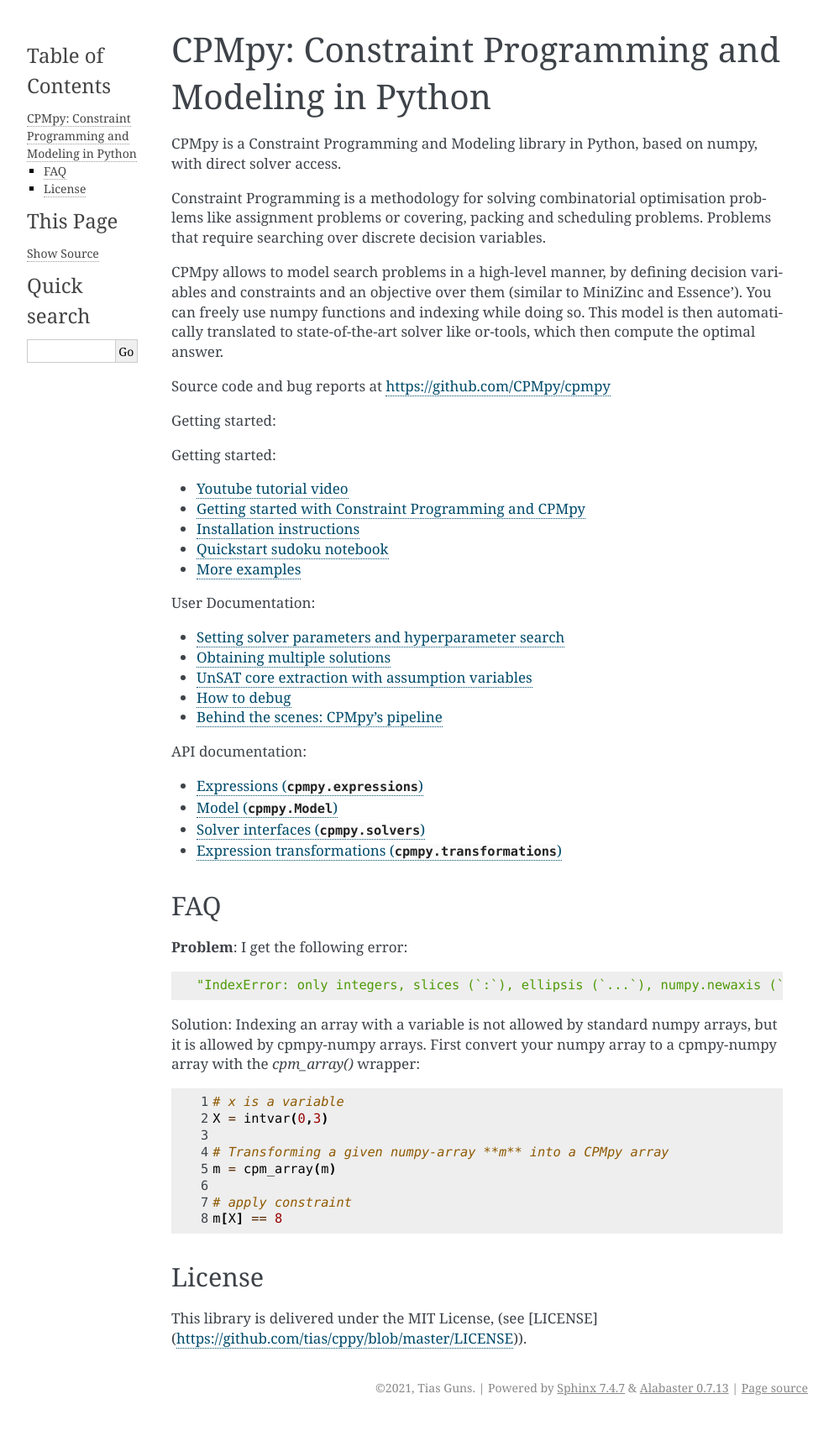
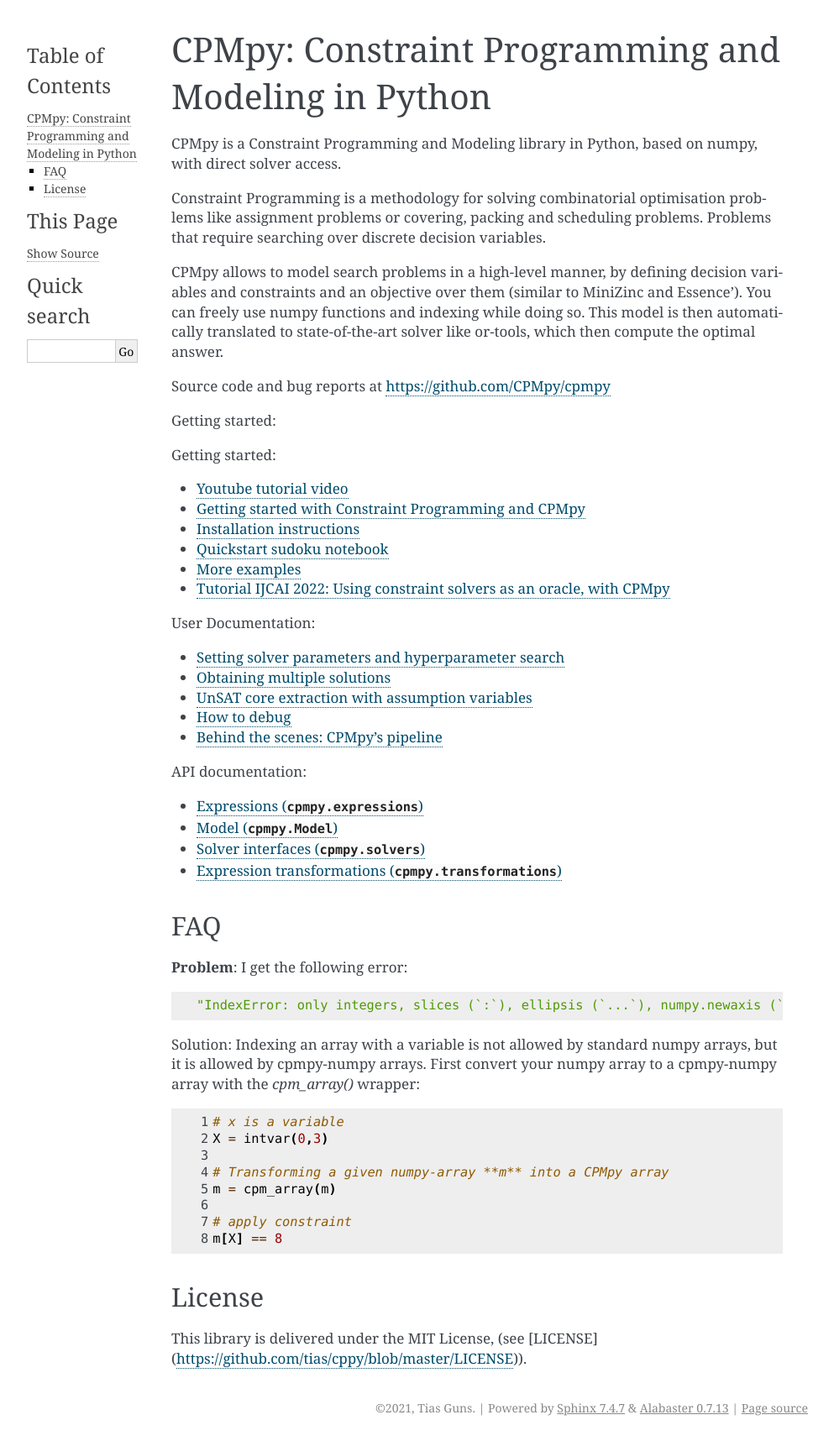
Before and after one commit to CPMpy/cpmpy, a Sphinx documentation site: the page built from docs/index.rst, in a window 1280 px wide. Shown: the whole page at 84% size, without its empty margins (148-1141 px from the left). Built offline with Sphinx 7.4.7, drawn with Linux system fonts in a browser that asks for light colours; before the commit the page ends 1692 px from its top, so only the background shows below that.

Commit message:
Adding the tutorial section

```diff
--- a/docs/index.rst
+++ b/docs/index.rst
@@ -20,6 +20,7 @@
    installation_instructions
    Quickstart sudoku notebook <https://github.com/CPMpy/cpmpy/blob/master/examples/quickstart_sudoku.ipynb>
    More examples <https://github.com/CPMpy/cpmpy/blob/master/examples/>
+   tutorial_ijcai_2022
 
 .. toctree::
    :maxdepth: 1
--- /dev/null
+++ b/docs/tutorial_ijcai_2022.rst
@@ -0,0 +1,4 @@
+Tutorial IJCAI 2022:  Using constraint solvers as an oracle, with CPMpy
+=======================================================================
+
+Content will follow ...
```
